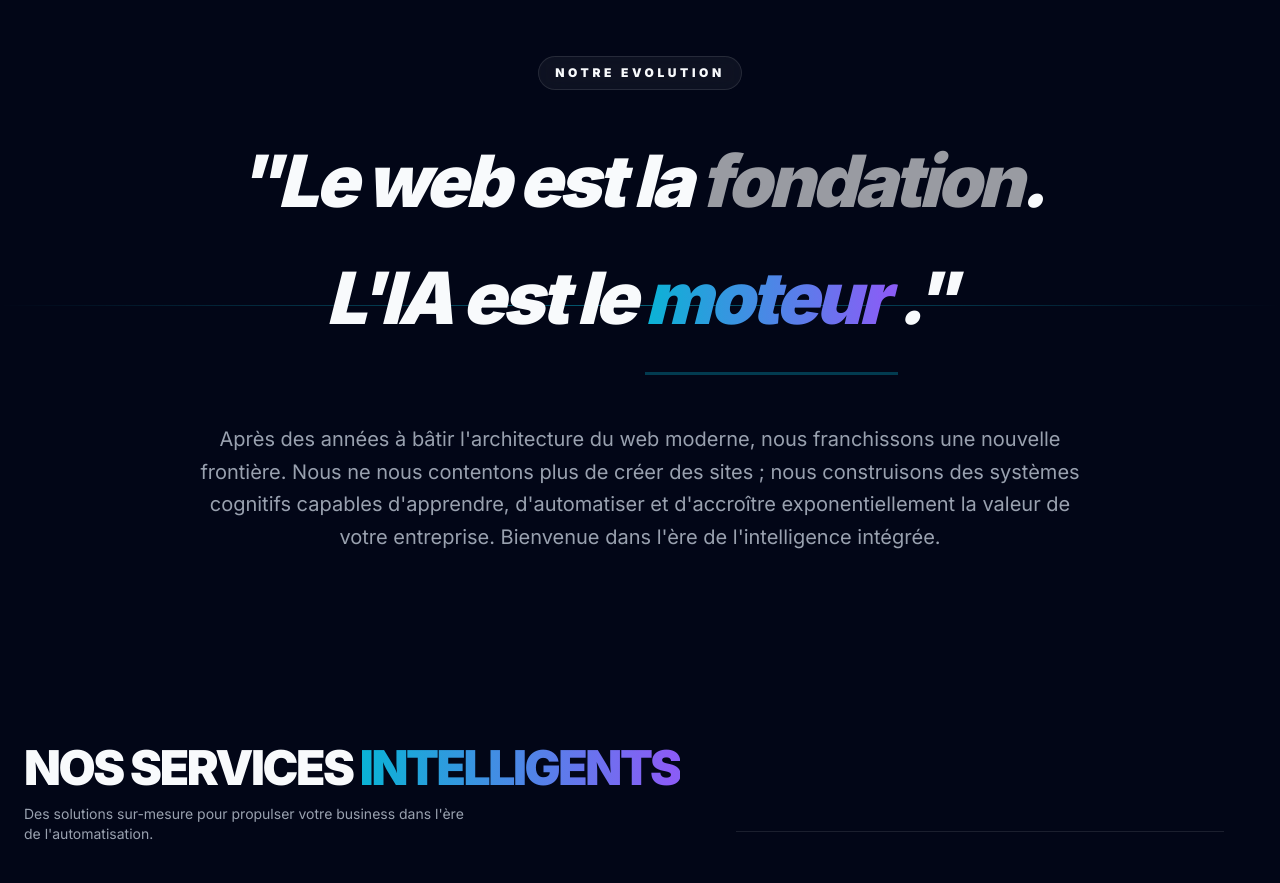
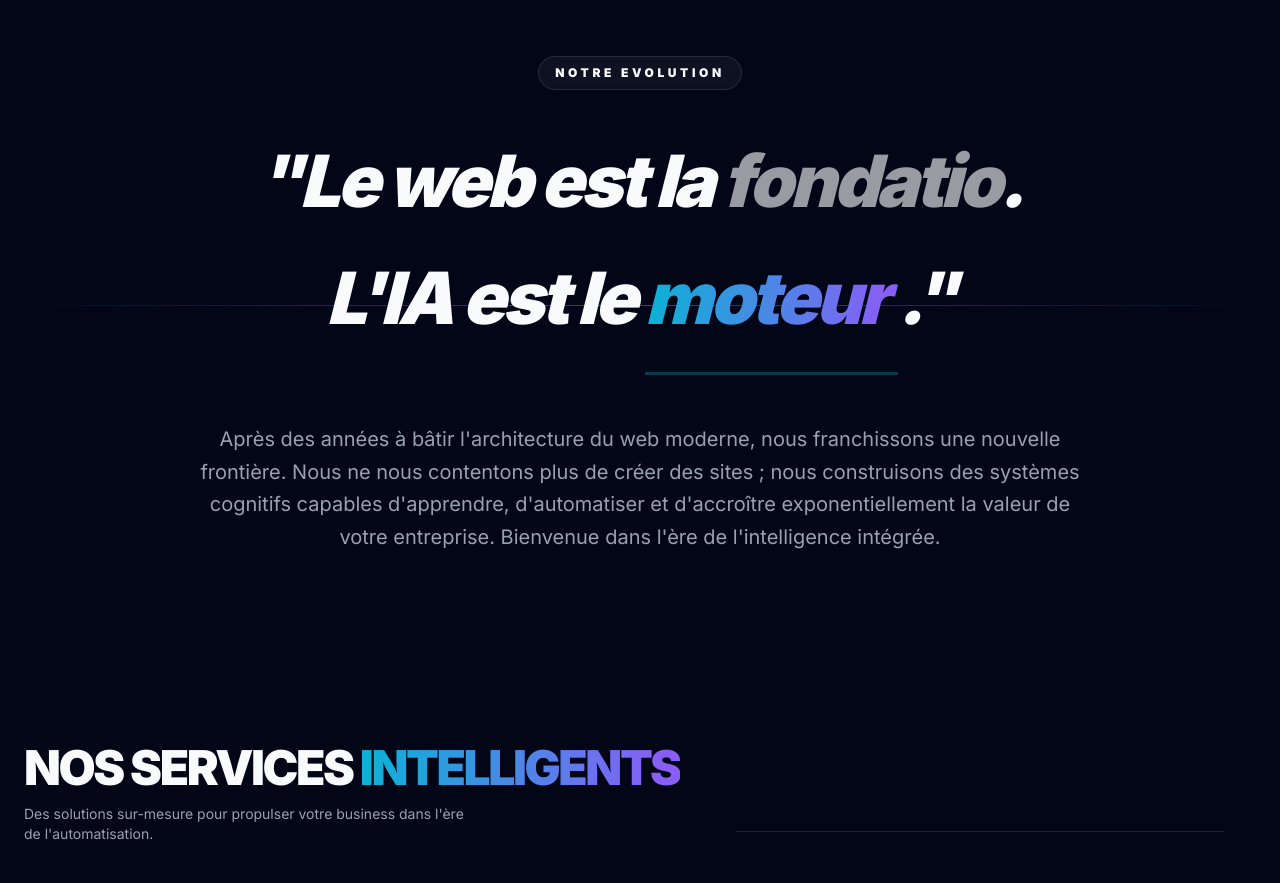
Before and after one commit to Cahair/romain_react, a Next.js app: page / in a window 1280 px wide. Shown: the part 840-1723 px from the top of the page. Built offline with nearby package versions, Linux system fonts and the light colour scheme.

Commit message:
update0003

```diff
--- a/src/components/Storytelling.jsx
+++ b/src/components/Storytelling.jsx
@@ -19,7 +19,7 @@ export default function Storytelling() {
                             Notre Evolution
                         </span>
                         <h2 className="text-4xl md:text-7xl font-black tracking-tighter mb-8 italic leading-relaxed">
-                            "Le web est la <span className="text-white/60">fondation</span>. <br />
+                            "Le web est la <span className="text-white/60">fondatio</span>. <br />
                             L'IA est le <span className="text-gradient inline-block border-b-[3px] border-primary/30 pb-4 pr-3">moteur</span>."
                         </h2>
                     </motion.div>
```
